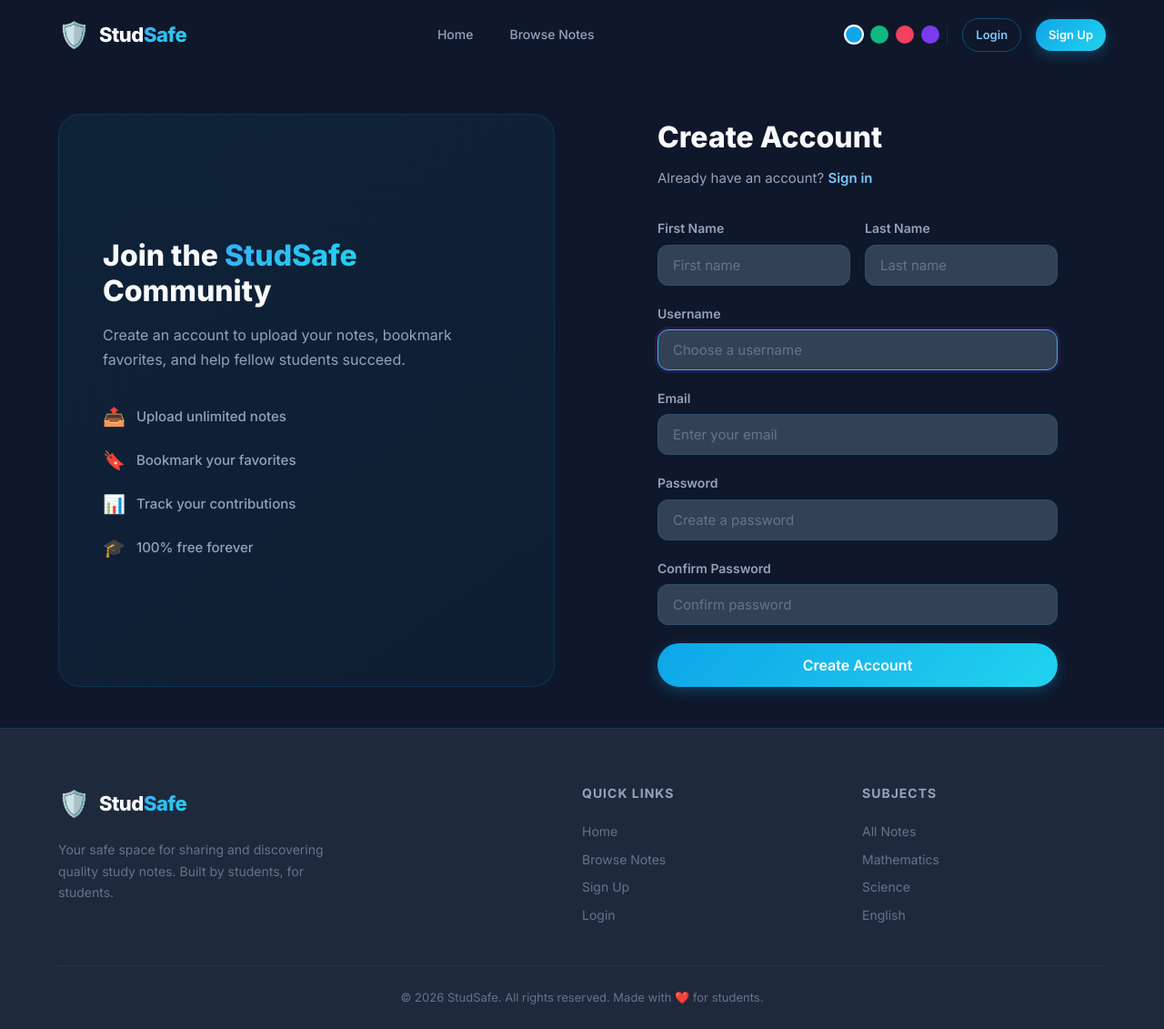
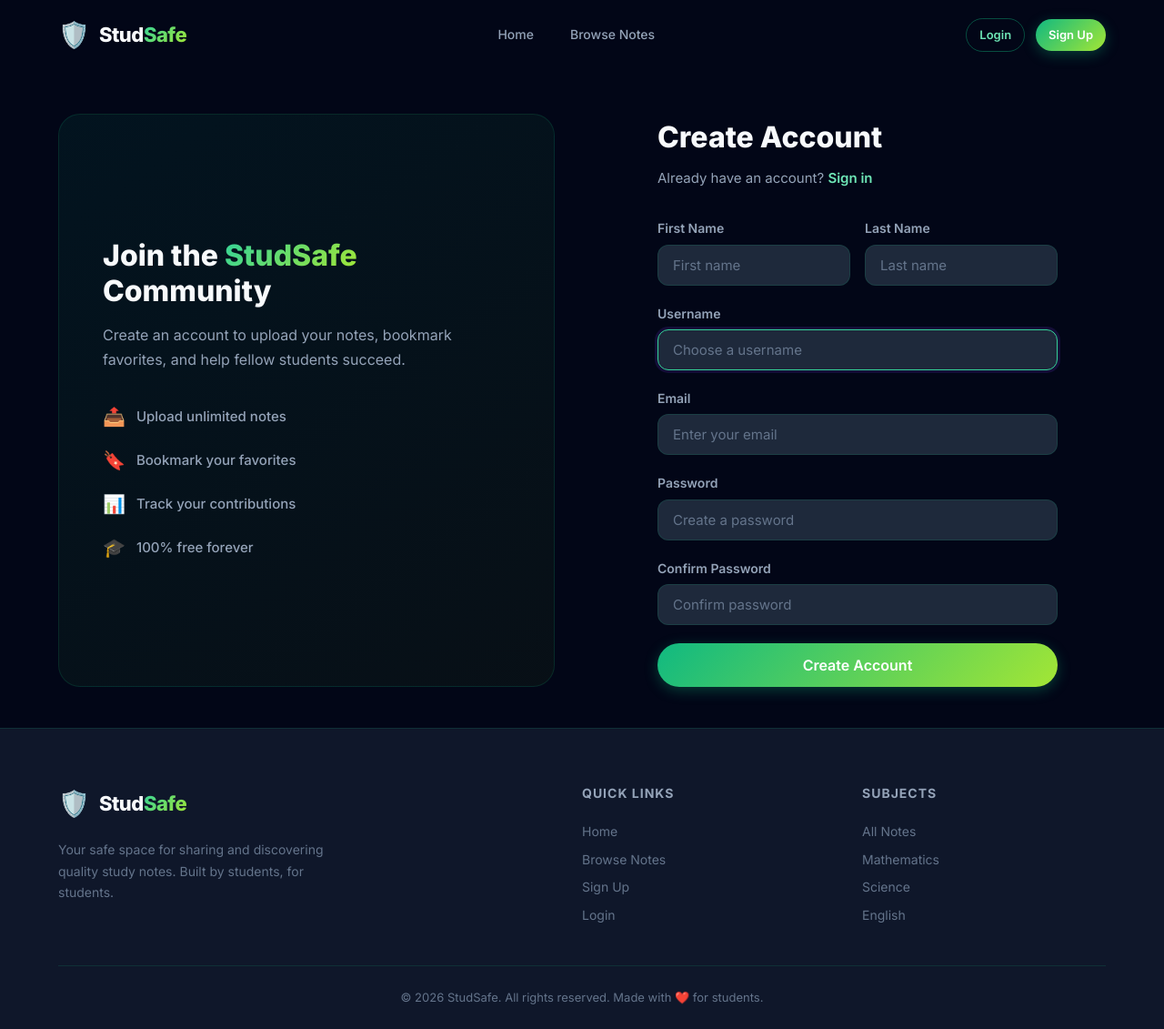
Before and after one commit to Rohit041118/Stud-Safe, a Django app: page /signup/ in a window 1280 px wide. Shown: the whole page at 91% size. Run offline with Django 5.2, Linux system fonts and the light colour scheme.

Commit message:
Frontend

```diff
--- a/studproject/studapp/static/style.css
+++ b/studproject/studapp/static/style.css
@@ -3,43 +3,45 @@
    ============================================ */
 
 :root {
-    /* Theme: Nordic Frost (Default — Sophisticated & Clean) */
-    --primary-50: #f0f7ff;
-    --primary-100: #e0effe;
-    --primary-200: #bae0fd;
-    --primary-300: #7cc7fb;
-    --primary-400: #38aef7;
-    --primary-500: #0ea5e9;
-    --primary-600: #0284c7;
-    --primary-700: #0369a1;
-
-    --accent-400: #22d3ee;
-    --accent-500: #06b6d4;
-
-    --bg-primary: #0f172a;
-    --bg-secondary: #1e293b;
-    --bg-tertiary: #334155;
+    /* Theme: Emerald Aurora (Primary - Professional & Academic) */
+    --primary-50: #ecfdf5;
+    --primary-100: #d1fae5;
+    --primary-200: #a7f3d0;
+    --primary-300: #6ee7b7;
+    --primary-400: #34d399;
+    --primary-500: #10b981;
+    --primary-600: #059669;
+    --primary-700: #047857;
+
+    --accent-400: #a3e635;
+    --accent-500: #84cc16;
+
+    --bg-primary: #020617;
+    --bg-secondary: #0f172a;
+    --bg-tertiary: #1e293b;
     --bg-card: rgba(30, 41, 59, 0.6);
     --bg-card-hover: rgba(51, 65, 85, 0.7);
+    --bg-primary-rgb: 2, 6, 23;
 
     --text-primary: #f8fafc;
     --text-secondary: #94a3b8;
     --text-muted: #64748b;
 
-    --border-subtle: rgba(14, 165, 233, 0.15);
-    --border-active: rgba(14, 165, 233, 0.4);
-
-    --gradient-primary: linear-gradient(135deg, #0ea5e9, #22d3ee);
-    --gradient-hero: linear-gradient(145deg, #0f172a 0%, #1e293b 50%, #0f172a 100%);
-    --gradient-card: linear-gradient(145deg, rgba(14, 165, 233, 0.08), rgba(6, 182, 212, 0.05));
-    --gradient-text: linear-gradient(135deg, #38aef7, #22d3ee);
+    --border-subtle: rgba(16, 185, 129, 0.15);
+    --border-active: rgba(16, 185, 129, 0.4);
+
+    --gradient-primary: linear-gradient(135deg, #10b981, #a3e635);
+    --gradient-hero: linear-gradient(145deg, #020617 0%, #0f172a 50%, #020617 100%);
+    --gradient-card: linear-gradient(145deg, rgba(16, 185, 129, 0.08), rgba(132, 204, 22, 0.05));
+    --gradient-text: linear-gradient(135deg, #34d399, #a3e635);
 
     /* Shadows */
     --shadow-sm: 0 2px 8px rgba(0, 0, 0, 0.3);
-    --shadow-glow: 0 0 30px rgba(14, 165, 233, 0.2);
-    --primary-shadow: rgba(14, 165, 233, 0.3);
-    --primary-shadow-hover: rgba(14, 165, 233, 0.4);
-    --bg-primary-rgb: 15, 23, 42;
+    --shadow-md: 0 4px 20px rgba(0, 0, 0, 0.4);
+    --shadow-lg: 0 8px 40px rgba(0, 0, 0, 0.5);
+    --shadow-glow: 0 0 30px rgba(16, 185, 129, 0.2);
+    --primary-shadow: rgba(16, 185, 129, 0.3);
+    --primary-shadow-hover: rgba(16, 185, 129, 0.4);
 
     /* Spacing & Misc */
     --container-max: 1200px;
@@ -247,50 +187,7 @@ img {
 .nav-actions {
     display: flex;
     align-items: center;
-    gap: 16px;
-}
-
-/* Theme Switcher Styles */
-.theme-switcher {
-    display: flex;
-    gap: 8px;
-    padding-right: 8px;
-    border-right: 1px solid var(--border-subtle);
-}
-
-.theme-btn {
-    width: 20px;
-    height: 20px;
-    border-radius: 50%;
-    border: 2px solid transparent;
-    cursor: pointer;
-    transition: all 0.2s var(--ease-smooth);
-    padding: 0;
-}
-
-.theme-btn:hover {
-    transform: scale(1.2);
-}
-
-.theme-btn.active {
-    border-color: var(--text-primary);
-    transform: scale(1.1);
-}
-
-.theme-btn.nordic {
-    background: #0ea5e9;
-}
-
-.theme-btn.emerald {
-    background: #10b981;
-}
-
-.theme-btn.sunset {
-    background: #f43f5e;
-}
-
-.theme-btn.violet {
-    background: #7c3aed;
+    gap: 12px;
 }
 
 .nav-greeting {
--- a/studproject/studapp/templates/base.html
+++ b/studproject/studapp/templates/base.html
@@ -32,12 +32,6 @@
                 {% endif %}
             </div>
             <div class="nav-actions" id="nav-actions">
-                <div class="theme-switcher">
-                    <button onclick="setTheme('nordic')" class="theme-btn nordic" title="Nordic Frost"></button>
-                    <button onclick="setTheme('emerald')" class="theme-btn emerald" title="Emerald Aurora"></button>
-                    <button onclick="setTheme('sunset')" class="theme-btn sunset" title="Sunset Mirage"></button>
-                    <button onclick="setTheme('violet')" class="theme-btn violet" title="Midnight Violet"></button>
-                </div>
                 {% if user.is_authenticated %}
                 <span class="nav-greeting">Hey, <strong>{{ user.first_name }}</strong> 👋</span>
                 <a href="{% url 'logout' %}" class="btn btn-outline btn-sm" id="nav-logout">Logout</a>
@@ -118,24 +112,6 @@
             }, 5000);
         });
 
-        // Theme Switcher Logic
-        function setTheme(theme) {
-            document.body.classList.remove('theme-emerald', 'theme-sunset', 'theme-violet');
-            if (theme !== 'nordic') {
-                document.body.classList.add('theme-' + theme);
-            }
-            localStorage.setItem('studsafe-theme', theme);
-
-            // Highlight active button
-            document.querySelectorAll('.theme-btn').forEach(btn => {
-                btn.classList.toggle('active', btn.classList.contains(theme));
-            });
-        }
-
-        // Initialize theme
-        const savedTheme = localStorage.getItem('studsafe-theme') || 'nordic';
-        setTheme(savedTheme);
-
         // Navbar scroll effect
         window.addEventListener('scroll', () => {
             const navbar = document.getElementById('main-navbar');
```
Also changed, not shown: other parts of studproject/studapp/static/style.css (+0 -62 lines), studproject/db.sqlite3.
